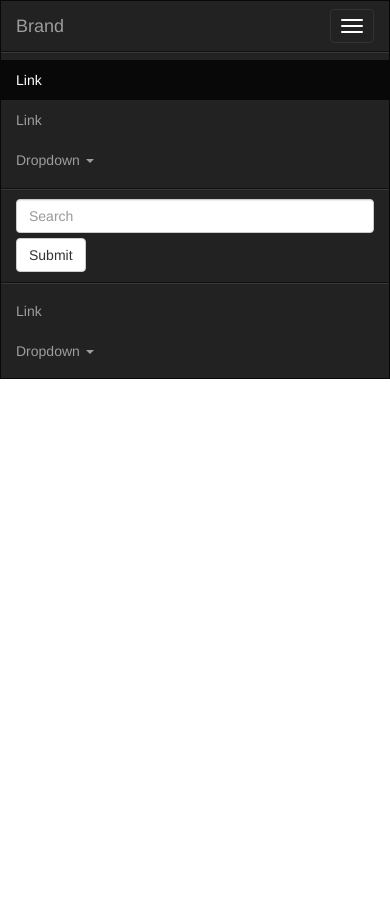
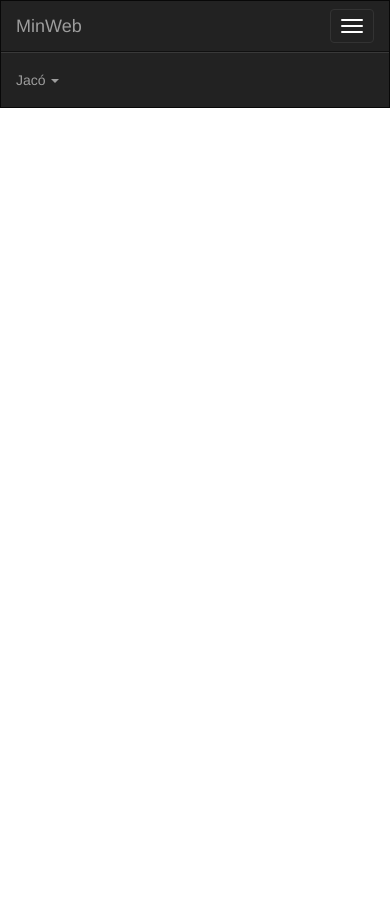
Before and after one commit to caiosfonseca/webproject, a Django app: page / in a window 390 px wide, after a click on "Toggle navigation". Before the commit the page ends 379 px from the top, so only its background shows below. Run offline with Django 3.2, Linux system fonts and the light colour scheme; the visitor is signed in with stand-in values (Sample User, id 1); some libraries are stand-ins or nearby versions.

Commit message:
Ajustes na navbar e no conteudo do body

```diff
--- a/static/css/style.css
+++ b/static/css/style.css
@@ -1,3 +1,25 @@
+html, body
+{
+    height: 100%;
+}
+
+object { display: none; }
+
 .border-edges{
     border-radius: 0px;
 }
+
+.margin-bottom-0{
+    margin-bottom: 0px;
+}
+
+.body_content{
+    height: calc(100% - 52px);
+    overflow: auto;
+}
+
+.icon-right {
+    float: right;
+    margin-top: 2px;
+    margin-right: -6px;
+}
--- a/templates/base.html
+++ b/templates/base.html
@@ -16,7 +16,9 @@
     </head>
     <body class="">
         {% include 'navbar.html' %}
-        {% block body_content %}
-        {% endblock %}
+        <div class="col-md-12 body_content">
+            {% block body_content %}
+            {% endblock %}
+        </div>
     </body>
 </html>
--- a/templates/index.html
+++ b/templates/index.html
@@ -3,4 +3,5 @@
 {% block head %}
 {% endblock %}
 {% block body_content %}
+
 {% endblock %}
--- a/templates/navbar.html
+++ b/templates/navbar.html
@@ -1,5 +1,5 @@
 {% load staticfiles %}
-<nav class="navbar navbar-inverse border-edges">
+<nav class="navbar navbar-inverse border-edges margin-bottom-0">
   <div class="container-fluid">
     <!-- Brand and toggle get grouped for better mobile display -->
     <div class="navbar-header">
@@ -9,43 +9,17 @@
         <span class="icon-bar"></span>
         <span class="icon-bar"></span>
       </button>
-      <a class="navbar-brand" href="#">Brand</a>
+      <a class="navbar-brand" href="#">MinWeb</a>
     </div>
 
     <!-- Collect the nav links, forms, and other content for toggling -->
     <div class="collapse navbar-collapse" id="bs-example-navbar-collapse-1">
-      <ul class="nav navbar-nav">
-        <li class="active"><a href="#">Link <span class="sr-only">(current)</span></a></li>
-        <li><a href="#">Link</a></li>
+      <ul class="nav navbar-nav navbar-right">
         <li class="dropdown">
-          <a href="#" class="dropdown-toggle" data-toggle="dropdown" role="button" aria-haspopup="true" aria-expanded="false">Dropdown <span class="caret"></span></a>
+          <a href="#" class="dropdown-toggle" data-toggle="dropdown" role="button" aria-haspopup="true" aria-expanded="false">Jacó <span class="caret"></span></a>
           <ul class="dropdown-menu">
-            <li><a href="#">Action</a></li>
-            <li><a href="#">Another action</a></li>
-            <li><a href="#">Something else here</a></li>
-            <li role="separator" class="divider"></li>
-            <li><a href="#">Separated link</a></li>
-            <li role="separator" class="divider"></li>
-            <li><a href="#">One more separated link</a></li>
-          </ul>
-        </li>
-      </ul>
-      <form class="navbar-form navbar-left" role="search">
-        <div class="form-group">
-          <input type="text" class="form-control" placeholder="Search">
-        </div>
-        <button type="submit" class="btn btn-default">Submit</button>
-      </form>
-      <ul class="nav navbar-nav navbar-right">
-        <li><a href="#">Link</a></li>
-        <li class="dropdown">
-          <a href="#" class="dropdown-toggle" data-toggle="dropdown" role="button" aria-haspopup="true" aria-expanded="false">Dropdown <span class="caret"></span></a>
-          <ul class="dropdown-menu">
-            <li><a href="#">Action</a></li>
-            <li><a href="#">Another action</a></li>
-            <li><a href="#">Something else here</a></li>
-            <li role="separator" class="divider"></li>
-            <li><a href="#">Separated link</a></li>
+            <li><a href="#">Configurações<span class="glyphicon glyphicon-cog icon-right" aria-hidden="true"></span></a></li>
+            <li><a href="#">Logout<span class="glyphicon glyphicon-off icon-right" aria-hidden="true"></span></a></li>
           </ul>
         </li>
       </ul>
```
